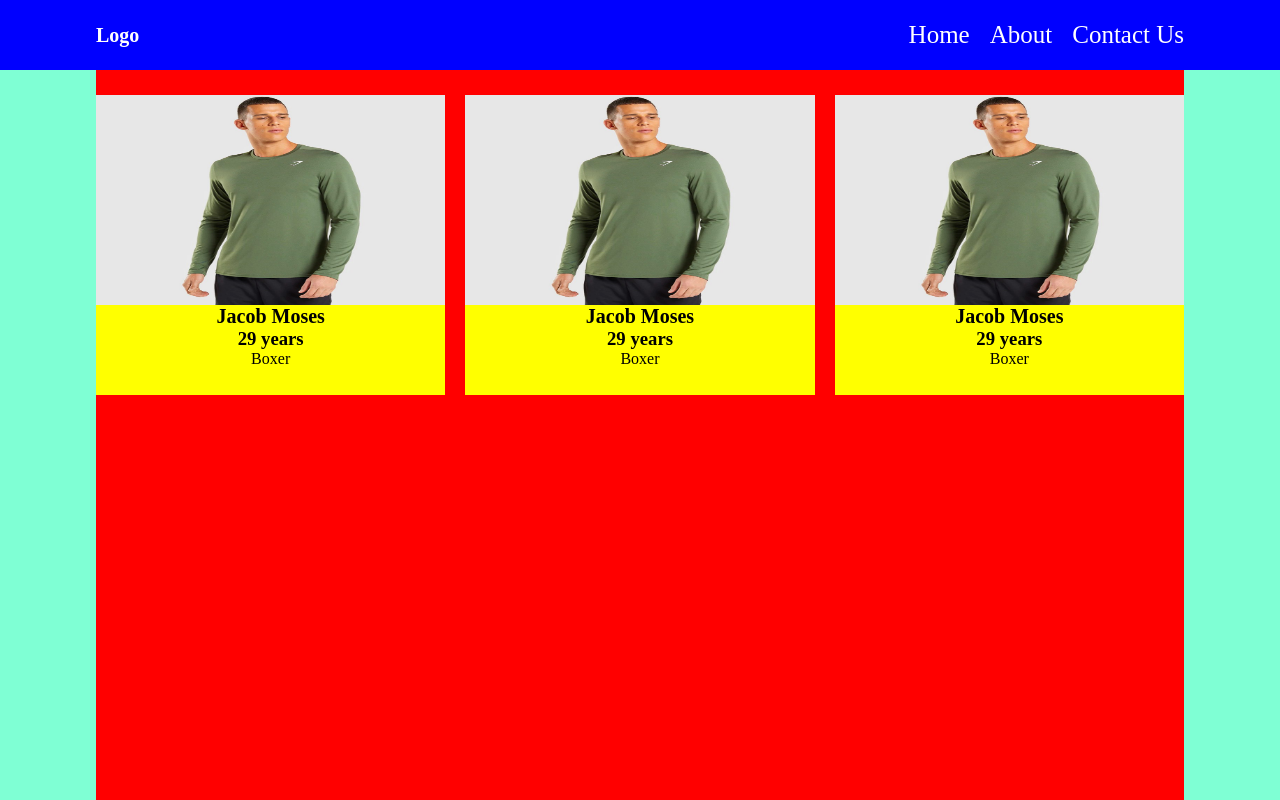
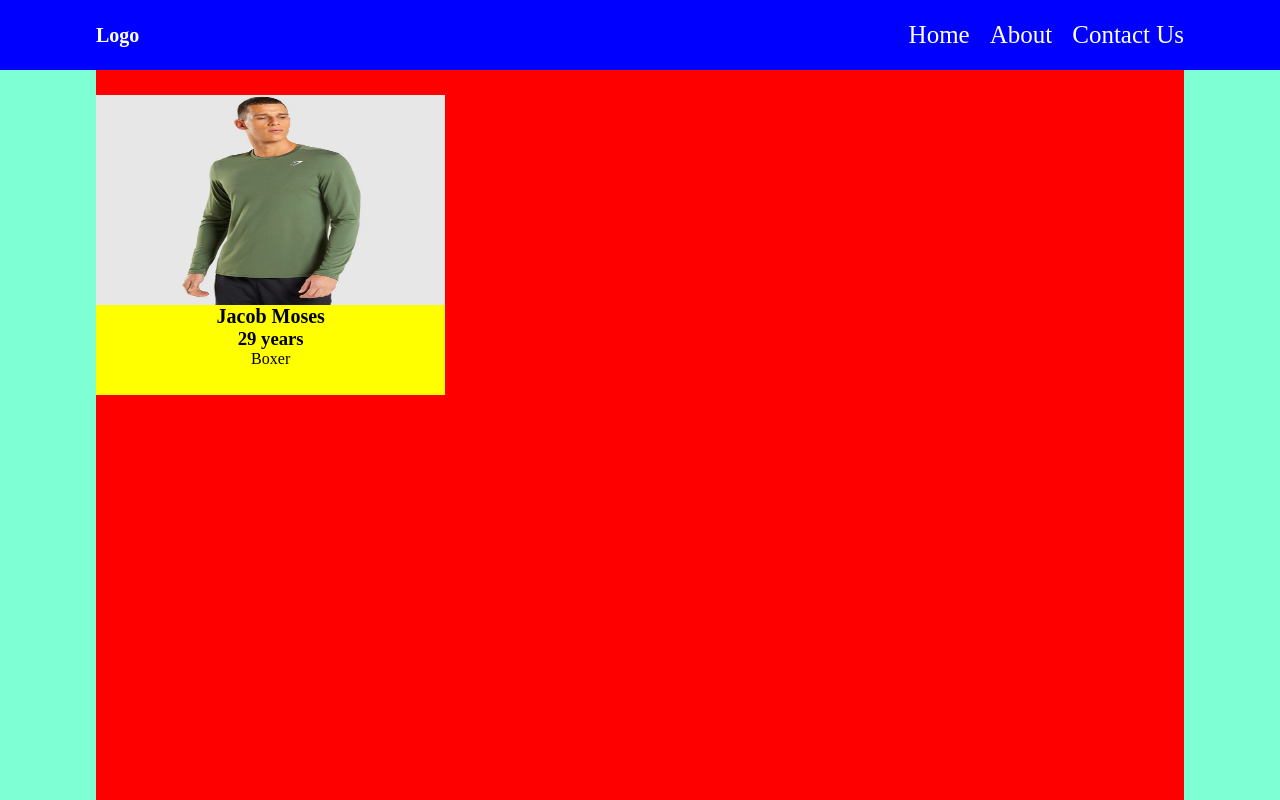
Before and after one commit to henry-codes007/React-JS-course, a React (Vite) app: page / in a window 1280 px wide. Built offline with nearby package versions, Linux system fonts and the light colour scheme.

Commit message:
Update Hero.jsx

```diff
--- a/src/components/hero/Hero.jsx
+++ b/src/components/hero/Hero.jsx
@@ -5,8 +5,8 @@ const Hero = () => {
   return (
     <section className="hero">
         <Box/>
-        <Box/>
-        <Box/>
+        {/* <Box/> */}
+        {/* <Box/> */}
     </section>
   )
 }
```
